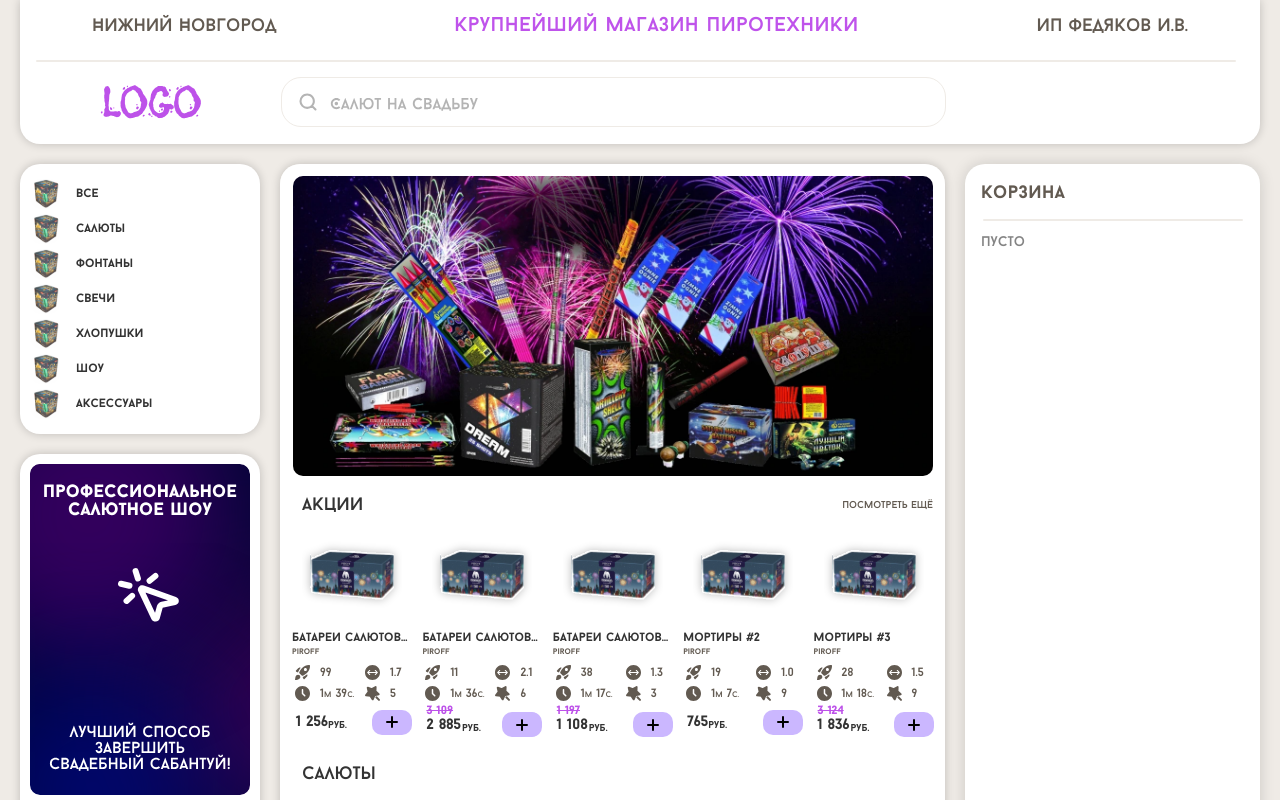
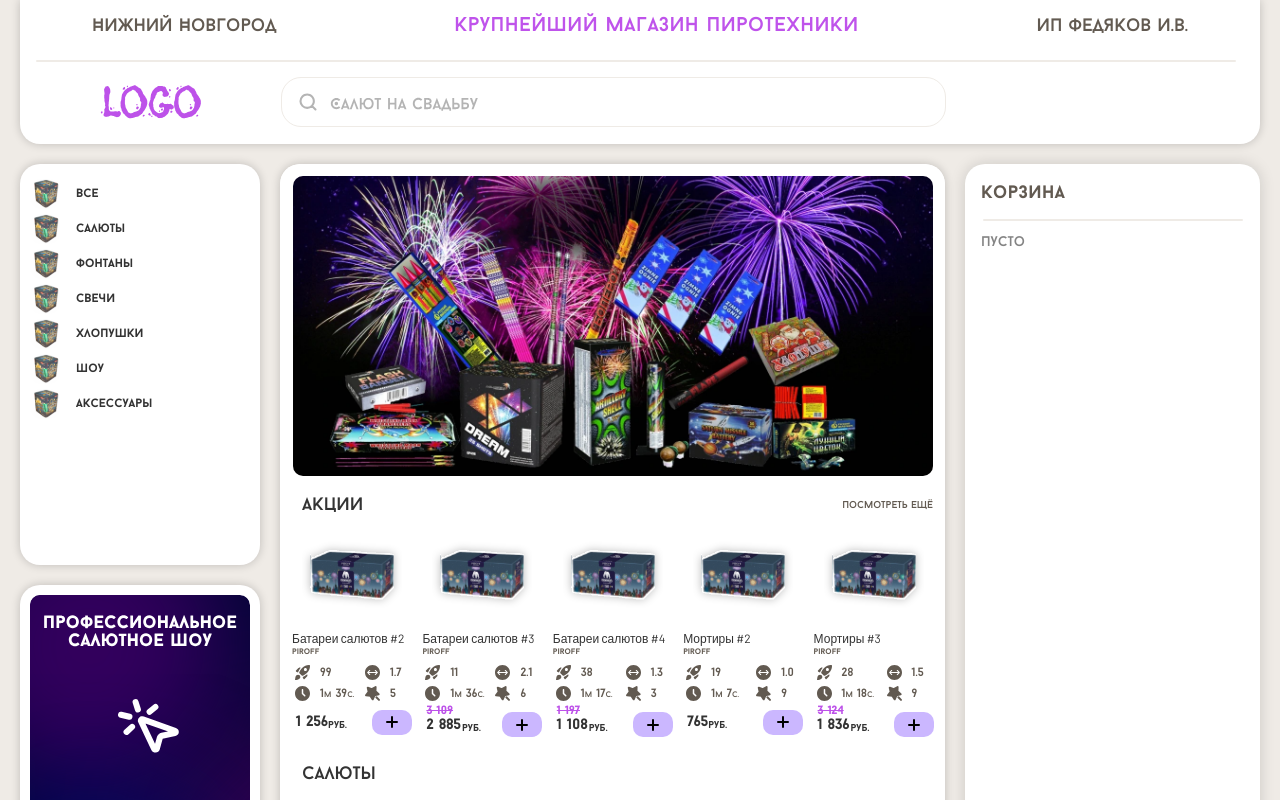
Before and after one commit to VladosGoneGG/FIREWORK, a React (Vite) app: page / in a window 1280 px wide. Shown: the top 800 px of the page. Built offline with nearby package versions, Linux system fonts and the light colour scheme.

Commit message:
ver 0.8.3

```diff
--- a/src/App.jsx
+++ b/src/App.jsx
@@ -1,5 +1,6 @@
 // src/App.jsx
 import { useState } from 'react'
+import { useSelector } from 'react-redux'
 import CategoryFilter from './components/CategoryFilter/CategoryFilter'
 import FooterSection from './components/FooterSection/FooterSection'
 import Header from './components/Header/Header'
@@ -9,59 +10,65 @@ import PromoPanel from './components/PromoPanel/PromoPanel'
 import SearchBar from './components/Search/SearchBar'
 import SearchModal from './components/Search/SearchModal'
 import SubcategoryOverlay from './components/SubcategoryOverlay/SubcategoryOverlay'
-
 import useOverlayFilters from './hooks/useOverlayFilters'
 
 const HEADER_H = 140
 const CENTER_W = 720
 const DETAILS_W = 1010
 const DETAILS_H = 834
+const COLUMN_H = 834
 
 function App() {
 	const [detailsMode, setDetailsMode] = useState(false)
 	const [filtersOpen, setFiltersOpen] = useState(false)
 	const [searchOpen, setSearchOpen] = useState(false)
 	const [selectedFromSearch, setSelectedFromSearch] = useState(null)
-	// --- состояние формы фильтров (живое) ---
+	const [isLanding, setIsLanding] = useState(true) // ← добавили
+
+	const selectedCategory = useSelector(
+		s => s.categories.selectedCategory || 'all'
+	)
+	const searchQuery = useSelector(s => s.products.searchQuery || '')
+
 	const { form, setField, reset: resetForm, normalized } = useOverlayFilters()
-
-	// --- ПРИМЕНЁННЫЕ фильтры, по которым реально фильтруем SubcategoryPanel ---
-	const [appliedFilters, setAppliedFilters] = useState({}) // пустой = нет фильтров
+	const [appliedFilters, setAppliedFilters] = useState({})
 	const [overlayCount, setOverlayCount] = useState(0)
 
-	// применить (кнопка "показать")
-	const applyOverlay = () => {
-		setAppliedFilters(normalized) // применяем то, что ввели в форме
+	const applyOverlay = () => setAppliedFilters(normalized)
+	const clearOverlay = () => {
+		resetForm()
+		setAppliedFilters({})
 	}
 
-	// сбросить (кнопка "сбросить все")
-	const clearOverlay = () => {
-		resetForm()
-		setAppliedFilters({}) // полностью убираем фильтры → вернётся весь список
-	}
-
-	const centerWidth = DETAILS_W // ← фикс ширина
+	const centerWidth = DETAILS_W
 	const centerHeight = detailsMode ? DETAILS_H : `calc(100vh - ${HEADER_H}px)`
 
+	// Слайдер только на самом первом экране (isLanding=true) и когда реально "домой":
+	const showSliderOnHome =
+		isLanding &&
+		selectedCategory === 'all' &&
+		!detailsMode &&
+		!filtersOpen &&
+		!searchOpen &&
+		!String(searchQuery).trim()
+
 	return (
-		<div className='flex flex-col items-center min-h-screen overflow-y-auto'>
-			<Header
-				rightSlot={
-					<SearchBar />
-				} /* onOpenModal={() => setSearchOpen(true)} модалка фича убрать ешё hidden в компоненте */
-			/>
+		<div className='flex flex-col items-center min-h-screen scroll-hidden overflow-y-auto '>
+			<Header rightSlot={<SearchBar />} />
 
-			<div className='flex mt-[20px] w-full justify-center'>
+			<div className='flex mt-[20px] w-full justify-center '>
 				<main className='flex w-[1240px] justify-center gap-5'>
 					{/* ЛЕВАЯ КОЛОНКА */}
 					<div
 						className={`sticky ${detailsMode ? 'hidden' : 'block'}`}
 						style={{ top: HEADER_H }}
 					>
-						<div className='relative w-[240px] h-[834px]'>
+						<div className='relative w-[240px]' style={{ height: COLUMN_H }}>
 							{!filtersOpen && (
 								<>
-									<CategoryFilter />
+									<CategoryFilter
+										onAnyCategoryClick={() => setIsLanding(false)} // ← сигнал: ушли с лендинга
+									/>
 									<PromoPanel />
 								</>
 							)}
@@ -69,11 +76,15 @@ function App() {
 							<SubcategoryOverlay
 								isOpen={filtersOpen}
 								onClose={() => setFiltersOpen(false)}
-								// ВАЖНО: теперь "показать" и "сбросить" управляют appliedFilters
-								onApply={applyOverlay}
-								onReset={clearOverlay}
+								onApply={() => {
+									setIsLanding(false)
+									applyOverlay()
+								}} // фильтры = не лендинг
+								onReset={() => {
+									setIsLanding(false)
+									clearOverlay()
+								}}
 								resultsCount={overlayCount}
-								// Живая форма (редактирование инпутов)
 								form={form}
 								setField={setField}
 								reset={resetForm}
@@ -84,48 +95,55 @@ function App() {
 					{/* ЦЕНТР */}
 					<div
 						className='scroll-hidden bg-transparent flex flex-col'
-						style={{ width: centerWidth }}
+						style={{ width: DETAILS_W }}
 					>
-						{/* Карточка с контентом: ТЕНЬ + СКРУГЛЕНИЕ, но высота теперь maxHeight */}
 						<div
-							className='relative z-10 shadow-[0_0_10px_0_rgba(0,0,0,0.2)] rounded-[20px] flex flex-col'
-							style={{ maxHeight: centerHeight }}
+							className='relative z-10 shadow-[0_0_10px_0_rgba(0,0,0,0.2)] rounded-[20px] flex flex-col bg-white'
+							style={{ height: detailsMode ? DETAILS_H : COLUMN_H }}
 						>
-							{/* Внутренний скролл только у контента, скругление снизу всегда видно */}
-							<div className='flex-1 overflow-y-auto scroll-hidden rounded-[20px] '>
+							<div className='flex-1 min-h-0 overflow-y-auto scroll-hidden rounded-[20px] '>
 								<ProductsPage
 									externalSelectedProduct={selectedFromSearch}
-									onToggleFilters={() => setFiltersOpen(v => !v)}
-									onDetailsModeChange={setDetailsMode}
+									onToggleFilters={() => {
+										setIsLanding(false)
+										setFiltersOpen(v => !v)
+									}}
+									onDetailsModeChange={on => {
+										if (on) setIsLanding(false)
+										setDetailsMode(on)
+									}}
 									onConsumeExternalSelected={() => setSelectedFromSearch(null)}
 									overlayFilters={appliedFilters}
 									onFiltersCountChange={setOverlayCount}
 									filtersOpen={filtersOpen}
 									narrow={!detailsMode}
 									narrowWidth={CENTER_W}
+									showSlider={showSliderOnHome} // ← только на лендинге
 								/>
 							</div>
 						</div>
 
-						{/* Футер — отдельный блок НИЖЕ карточки */}
 						{!detailsMode && (
 							<div className='mb-[20px] relative z-0 '>
 								<FooterSection />
 							</div>
 						)}
 					</div>
+
 					{/* ПРАВАЯ КОЛОНКА */}
 					<aside className='w-80 sticky' style={{ top: HEADER_H }}>
-						<ProductCart />
+						<div style={{ height: COLUMN_H }}>
+							<ProductCart />
+						</div>
 					</aside>
 				</main>
 			</div>
-			{/* Глобальный поиск */}
+
 			<SearchModal
 				isOpen={searchOpen}
 				onClose={() => setSearchOpen(false)}
-				//  при выборе из модалки — закрываем её и кладём товар в стейт
 				onSelectProduct={p => {
+					setIsLanding(false) // выбор из поиска — тоже не лендинг
 					setSelectedFromSearch(p)
 					setSearchOpen(false)
 				}}
--- a/src/components/CategoryFilter/CategoryFilter.jsx
+++ b/src/components/CategoryFilter/CategoryFilter.jsx
@@ -1,3 +1,4 @@
+// src/components/CategoryFilter/CategoryFilter.jsx
 import { useCallback, useEffect, useMemo, useState } from 'react'
 import { useDispatch, useSelector } from 'react-redux'
 import {
@@ -11,7 +12,8 @@ import CategoryFilterSkeleton from './CategoryFilterSkeleton'
 
 const norm = name => (name === 'Все' ? 'all' : String(name || '').toLowerCase())
 
-const CategoryFilter = () => {
+const CategoryFilter = ({ onAnyCategoryClick }) => {
+	// ← добавили проп
 	const dispatch = useDispatch()
 	const { list, selectedCategory, status } = useSelector(s => s.categories)
 	const [expandedId, setExpandedId] = useState(null)
@@ -28,6 +30,7 @@ const CategoryFilter = () => {
 
 	const handleCategoryClick = useCallback(
 		cat => {
+			onAnyCategoryClick?.() // ← помечаем, что это уже не лендинг
 			const key = norm(cat.name)
 			dispatch(setCategory(key))
 			dispatch(clearSearchQuery())
@@ -37,23 +40,20 @@ const CategoryFilter = () => {
 				setExpandedId(null)
 			}
 		},
-		[dispatch, hasSubsById]
+		[dispatch, hasSubsById, onAnyCategoryClick]
 	)
 
 	const handleSubClick = useCallback(
 		name => {
+			onAnyCategoryClick?.() // ← тоже помечаем
 			dispatch(setCategory(norm(name)))
 			dispatch(clearSearchQuery())
 		},
-		[dispatch]
+		[dispatch, onAnyCategoryClick]
 	)
 
-	// ← показываем скелетон при загрузке
-	if (status === 'loading') {
-		return <CategoryFilterSkeleton />
-	}
+	if (status === 'loading') return <CategoryFilterSkeleton />
 
-	// никаких “ошибок/нет данных” — по просьбе просто пустая колонка
 	if (!list?.length) {
 		return (
 			<aside className='w-[240px] bg-white rounded-[20px] p-2.5 shadow-[0_0_10px_0_rgba(0,0,0,0.2)]' />
@@ -61,7 +61,7 @@ const CategoryFilter = () => {
 	}
 
 	return (
-		<aside className='w-[240px] bg-white rounded-[20px] p-2.5 shadow-[0_0_10px_0_rgba(0,0,0,0.2)] font-baron lowercase font-bold '>
+		<aside className='w-[240px] min-h-[401px] bg-white rounded-[20px] p-2.5 shadow-[0_0_10px_0_rgba(0,0,0,0.2)] font-baron lowercase font-bold '>
 			<ul className='space-y-1'>
 				{list.map(cat => {
 					const key = norm(cat.name)
--- a/src/components/ProductCardMini/ProductCardMini.jsx
+++ b/src/components/ProductCardMini/ProductCardMini.jsx
@@ -70,7 +70,7 @@ function ProductCardMini({ product, onSelect }) {
 			title={name}
 			className='w-[120px] h-[206px] bg-white'
 		>
-			<div className='h-full w-full flex flex-col  lowercase font-baron'>
+			<div className='h-full w-full flex flex-col  font-baron'>
 				{/* Фото 100×100 */}
 				<ProductThumb
 					src={img}
--- a/src/components/ProductCardMini/parts/ProductMeta.jsx
+++ b/src/components/ProductCardMini/parts/ProductMeta.jsx
@@ -3,7 +3,7 @@
 export default function ProductMeta({ name, manufacturer }) {
 	return (
 		<div className='text-left mb-1'>
-			<h4 className='font-semibold leading-tight break-words line-clamp-1 text-[12px]'>
+			<h4 className='font-barlow leading-tight break-words line-clamp-1 text-[12px]'>
 				{name}
 			</h4>
 			<div className='text-[8px] text-[#625a51] font-bold lowercase'>
--- a/src/components/ProductCart/parts/CartFooter.jsx
+++ b/src/components/ProductCart/parts/CartFooter.jsx
@@ -16,19 +16,16 @@ const CartFooter = ({ total = 0, minOrder = 0, onContinue }) => {
 
 	return (
 		<div className='mt-auto px-4 pb-4 pt-3 bg-white'>
-			<div className='text-center text-[8px] lowercase font-baron text-[#b4b4b4]'>
-				итого
-			</div>
 			<div className='text-center text-[20px] font-extrabold tracking-wide'>
+				<span className='text-[12px] text-[#B4B4B4]'>итого</span>{' '}
 				{fmtPriceRub(total)}
 				<span className='text-[10px] font-baron lowercase relative right-1.5 top-0.5'>
 					руб.
 				</span>
 			</div>
 
-			<div className='mt-1 text-center text-[10px] text-[#777] font-baron'>
-				минимальный заказ от: {fmtPriceRub(minOrder)}
-				<span className='text-[9px] ml-1 lowercase'>руб.</span>
+			<div className='lowercase mt-1 text-center text-[12px] text-[#625A51] font-baron'>
+				минимальный заказ от: {fmtPriceRub(minOrder)}руб.
 			</div>
 
 			<button
--- a/src/components/ProductsPage/ProductPage.jsx
+++ b/src/components/ProductsPage/ProductPage.jsx
@@ -1,8 +1,6 @@
 // src/components/ProductsPage/ProductPage.jsx
-import { AnimatePresence, motion } from 'motion/react'
 import { useCallback, useEffect, useMemo, useState } from 'react'
 import { useSelector } from 'react-redux'
-
 import useProductsBoot from '../../hooks/useProductsBoot'
 import useRelated from '../../hooks/useRelated'
 import useSections from '../../hooks/useSections'
@@ -13,13 +11,12 @@ import {
 import { applyAdvancedFilter } from '../../utils/filters'
 import { applySort, SORT_KEYS } from '../../utils/sort'
 
+import { AnimatePresence, motion } from 'motion/react'
 import ProductDetails from '../ProductDetails/ProductDetails'
 import ProductSection from '../ProductSection/ProductSection'
 import PromoSlider from '../PromoSlider/PromoSlider'
 import SubcategoryPanel from '../SubcategoryPanel/SubcategoryPanel'
-
-const NARROW_W = 665
-const WIDE_W = 925
+import SortDropdown from '../ui/SortDropdown'
 
 const ProductsPage = ({
 	onToggleFilters,
@@ -30,6 +27,7 @@ const ProductsPage = ({
 	overlayFiltersPreview = {},
 	onFiltersCountChange = () => {},
 	filtersOpen,
+	showSlider = false, // ← слайдер рендерим только если явно передали на главной
 }) => {
 	useProductsBoot()
 
@@ -41,21 +39,18 @@ const ProductsPage = ({
 	const search = useSelector(s => s.products.searchQuery || '')
 
 	const [selectedProduct, setSelectedProduct] = useState(null)
-	const [activeSub, setActiveSub] = useState(null)
+	const [activeSub, setActiveSub] = useState(null) // { title, products }
 	const [sortKey, setSortKey] = useState(SORT_KEYS.CHEAP)
 
-	// сообщаем родителю, что мы в режиме деталей (он может перестраивать макет)
 	useEffect(() => {
 		onDetailsModeChange?.(Boolean(selectedProduct))
 	}, [selectedProduct, onDetailsModeChange])
 
-	// смена категории — сбрасываем вложенные экраны
 	useEffect(() => {
 		setSelectedProduct(null)
 		setActiveSub(null)
 	}, [selected])
 
-	// пришёл товар из глобального поиска
 	useEffect(() => {
 		if (!externalSelectedProduct) return
 		setActiveSub(null)
@@ -63,7 +58,6 @@ const ProductsPage = ({
 		onConsumeExternalSelected?.()
 	}, [externalSelectedProduct, onConsumeExternalSelected])
 
-	// при активном поиске закрываем вложенные экраны
 	useEffect(() => {
 		if (!search.trim()) return
 		setSelectedProduct(null)
@@ -72,7 +66,6 @@ const ProductsPage = ({
 
 	const related = useRelated(allItems, selectedProduct, 10)
 
-	// секции
 	const discountedSet = useMemo(
 		() => new Set(discountedAll.map(p => p.id)),
 		[discountedAll]
@@ -87,13 +80,13 @@ const ProductsPage = ({
 	)
 	const sections = useSections(discounted, nonDiscounted, selected)
 
-	// данные подкатегории
+	// ----- данные подкатегории -----
 	const activeList = useMemo(
 		() => (Array.isArray(activeSub?.products) ? activeSub.products : []),
 		[activeSub]
 	)
 
-	// применённые и превью-фильтры
+	// применённые фильтры
 	const filteredApplied = useMemo(
 		() => applyAdvancedFilter(activeList, overlayFilters),
 		[activeList, overlayFilters]
@@ -102,6 +95,8 @@ const ProductsPage = ({
 		() => applySort(filteredApplied, sortKey),
 		[filteredApplied, sortKey]
 	)
+
+	// превью-фильтры — только для счётчика
 	const filteredPreview = useMemo(
 		() => applyAdvancedFilter(activeList, overlayFiltersPreview),
 		[activeList, overlayFiltersPreview]
@@ -110,7 +105,6 @@ const ProductsPage = ({
 		if (activeSub) onFiltersCountChange(filteredPreview.length)
 	}, [activeSub, filteredPreview.length, onFiltersCountChange])
 
-	// коллбэки
 	const openDetails = useCallback(p => setSelectedProduct(p), [])
 	const closeDetails = useCallback(() => setSelectedProduct(null), [])
 
@@ -118,6 +112,7 @@ const ProductsPage = ({
 		String(s || '')
 			.trim()
 			.toLowerCase()
+
 	const openSubcategory = useCallback(
 		payload => {
 			let title = ''
@@ -147,32 +142,48 @@ const ProductsPage = ({
 		},
 		[allItems]
 	)
+
 	const closeSubcategory = useCallback(() => setActiveSub(null), [])
 
-	// лёгкие и быстрые анимации смены экранов
+	// лёгкие варианты (opacity/y)
 	const variants = {
 		initial: { opacity: 0, y: 10 },
 		enter: {
 			opacity: 1,
 			y: 0,
-			transition: { duration: 0.12, ease: 'easeOut' },
+			transition: { duration: 0.14, ease: 'easeOut' },
 		},
-		exit: { opacity: 0, y: -8, transition: { duration: 0.1, ease: 'easeIn' } },
+		exit: { opacity: 0, y: -8, transition: { duration: 0.12, ease: 'easeIn' } },
 	}
 
-	// текущее состояние
+	// Показывать слайдер? (только если сказали showSlider И мы на «главной» без поиска/деталей/подкатегории)
+	const shouldShowSlider =
+		!!showSlider && !selectedProduct && !activeSub && !String(search).trim()
+
+	// Верхняя панель фильтр/сортировка (как в SubcategoryPanel)
+	const FilterBar = (
+		<div className='flex items-center gap-2 p-2.5'>
+			<div className='pl-2.5 text-lg font-baron' />
+			<div className='ml-auto flex items-center gap-2'>
+				<button
+					type='button'
+					onClick={() => onToggleFilters?.(!filtersOpen)}
+					className={[
+						'w-16 h-6 px-[5px] py-1 rounded-[10px] font-baron text-[10px]',
+						filtersOpen ? 'bg-[#EFEBE7] text-[#BD52E9]' : 'btn-firework-filter',
+					].join(' ')}
+				>
+					<span>фильтр</span>
+				</button>
+				<SortDropdown value={sortKey} onChange={setSortKey} />
+			</div>
+		</div>
+	)
+
+	// состояние экрана
 	const view = selectedProduct ? 'details' : activeSub ? 'sub' : 'home'
-	const targetWidth = view === 'details' ? WIDE_W : NARROW_W
 
 	return (
-		// ВНЕШНЯЯ РАМКА, которая плавно меняет ширину
-		<motion.div
-			className='mx-auto'
-			initial={false}
-			animate={{ width: targetWidth }}
-			transition={{ duration: 0.18, ease: 'easeInOut' }}
-			style={{ width: targetWidth }}
-		>
 		<AnimatePresence mode='sync' initial={false}>
 			{view === 'details' && (
 				<motion.div
@@ -181,7 +192,7 @@ const ProductsPage = ({
 					initial='initial'
 					animate='enter'
 					exit='exit'
-						className='bg-white rounded-b-[20px]'
+					className='bg-white rounded-[20px]'
 				>
 					<ProductDetails
 						product={selectedProduct}
@@ -203,7 +214,7 @@ const ProductsPage = ({
 					initial='initial'
 					animate='enter'
 					exit='exit'
-						className='bg-white rounded-b-[20px] p-3'
+					className='bg-white rounded-[20px] p-3'
 				>
 					<SubcategoryPanel
 						title={activeSub.title}
@@ -225,9 +236,10 @@ const ProductsPage = ({
 					initial='initial'
 					animate='enter'
 					exit='exit'
-						className='bg-white rounded-b-[20px] p-3'
+					className='bg-white rounded-[20px] p-3'
 				>
-						<PromoSlider active />
+					{shouldShowSlider ? <PromoSlider active /> : FilterBar}
+
 					<div className='mt-4 space-y-6'>
 						{sections.map(sec => (
 							<ProductSection
@@ -247,7 +259,6 @@ const ProductsPage = ({
 				</motion.div>
 			)}
 		</AnimatePresence>
-		</motion.div>
 	)
 }
 
--- a/src/components/SubcategoryOverlay/SubcategoryOverlay.jsx
+++ b/src/components/SubcategoryOverlay/SubcategoryOverlay.jsx
@@ -200,8 +200,8 @@ export default function SubcategoryOverlay({
 		>
 			<div className='w-[240px] h-[834px] bg-white rounded-[20px] shadow-[0_0_10px_0_rgba(0,0,0,0.20)] overflow-hidden flex flex-col'>
 				{/* header */}
-				<div className='px-5 pt-4 pb-2 relative'>
-					<div className='text-[#625A51] text-lg font-baron lowercase'>
+				<div className='px-5 pt-4 pb-2 relative top-[2px]'>
+					<div className='text-[#625A51]  text-lg font-baron lowercase'>
 						фильтры
 					</div>
 					<div className='w-[204px] h-[2px] bg-[#EFEBE6] rounded-[20px] mt-2 mx-auto' />
--- a/src/index.css
+++ b/src/index.css
@@ -33,6 +33,21 @@
 	font-display: swap;
 }
 
+@font-face {
+	font-family: 'Barlow';
+	src: url('./assets/fonts/Barlow-Regular.ttf') format('truetype');
+	font-weight: 400; /* regular */
+	font-style: normal;
+	font-display: swap;
+}
+
+@font-face {
+	font-family: 'Barlow';
+	src: url('./assets/fonts/Barlow-Bold.ttf') format('truetype');
+	font-weight: 700; /* bold */
+	font-style: normal;
+	font-display: swap;
+}
 /* === ТЕМА (Tailwind v4) === */
 @theme {
 	/* Цвета */
@@ -54,6 +69,7 @@
 	--font-baron: 'BaronNeue', sans-serif;
 	--font-calibri: 'Calibri', sans-serif;
 	--font-inter: 'Inter', sans-serif;
+	--font-barlow: 'Barlow', sans-serif;
 }
 
 @layer utilities {
@@ -99,15 +115,26 @@
 }
 /* База */
 @layer base {
-	html {
+	html,
+	body {
 		background-color: #efebe6;
-	}
-	body {
 		line-height: 1.5;
 		color: #333;
 		margin: 0;
 		padding: 0;
+
+		/* <-- ВАЖНО: разрешаем прокрутку страницы */
+		overflow-y: auto;
+		overflow-x: hidden;
+
+		/* Скрываем скроллбар, не отключая скролл */
+		-ms-overflow-style: none; /* IE/Edge */
+		scrollbar-width: none; /* Firefox */
+		min-height: 100%;
 	}
+	body::-webkit-scrollbar {
+		display: none;
+	} /* Chrome/Safari */
 
 	.baron-text {
 		font-family: var(--font-baron);
```
Also changed, not shown: src/assets/fonts/Barlow-Bold.ttf (added), src/assets/fonts/Barlow-Regular.ttf (added). Lines whose indentation alone changed are shown as unchanged.
